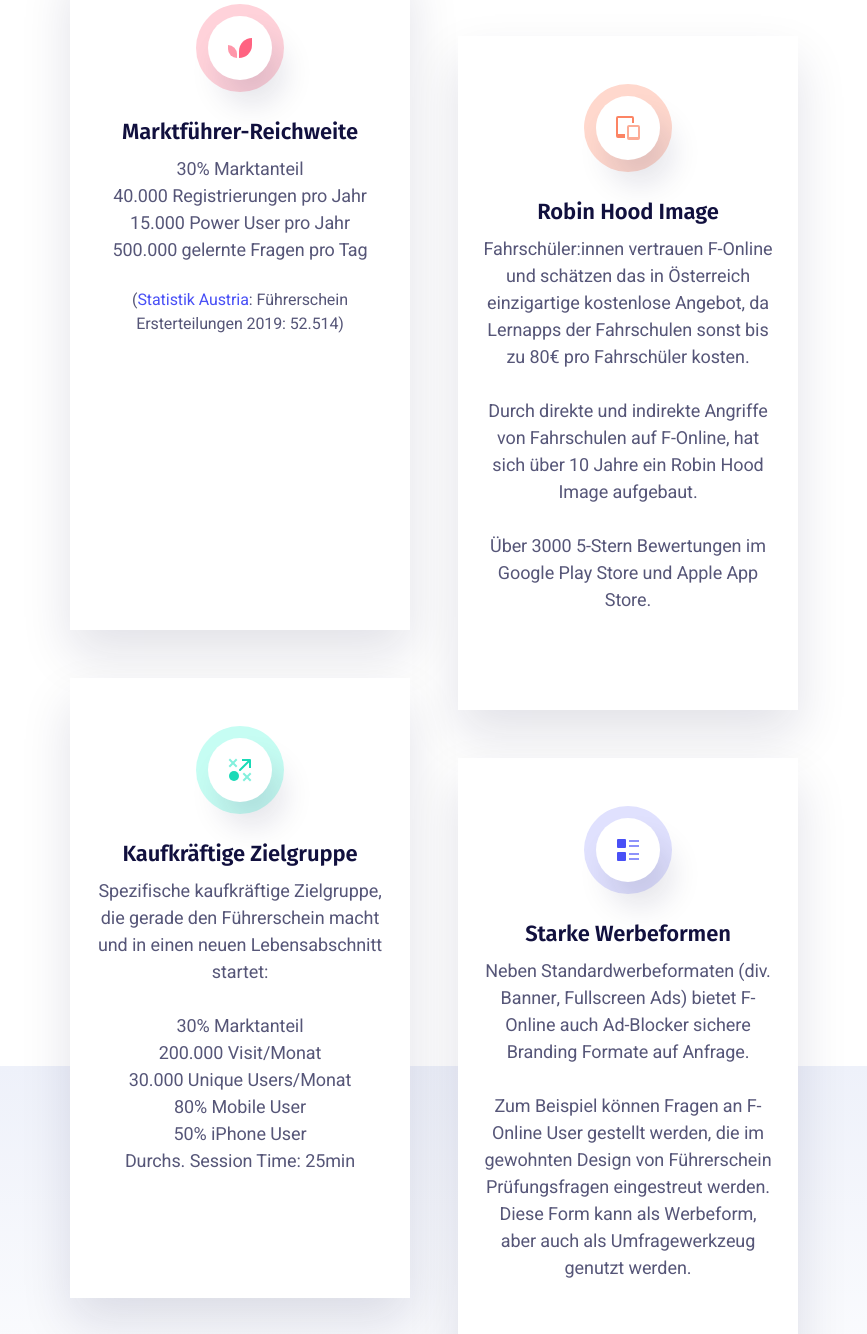
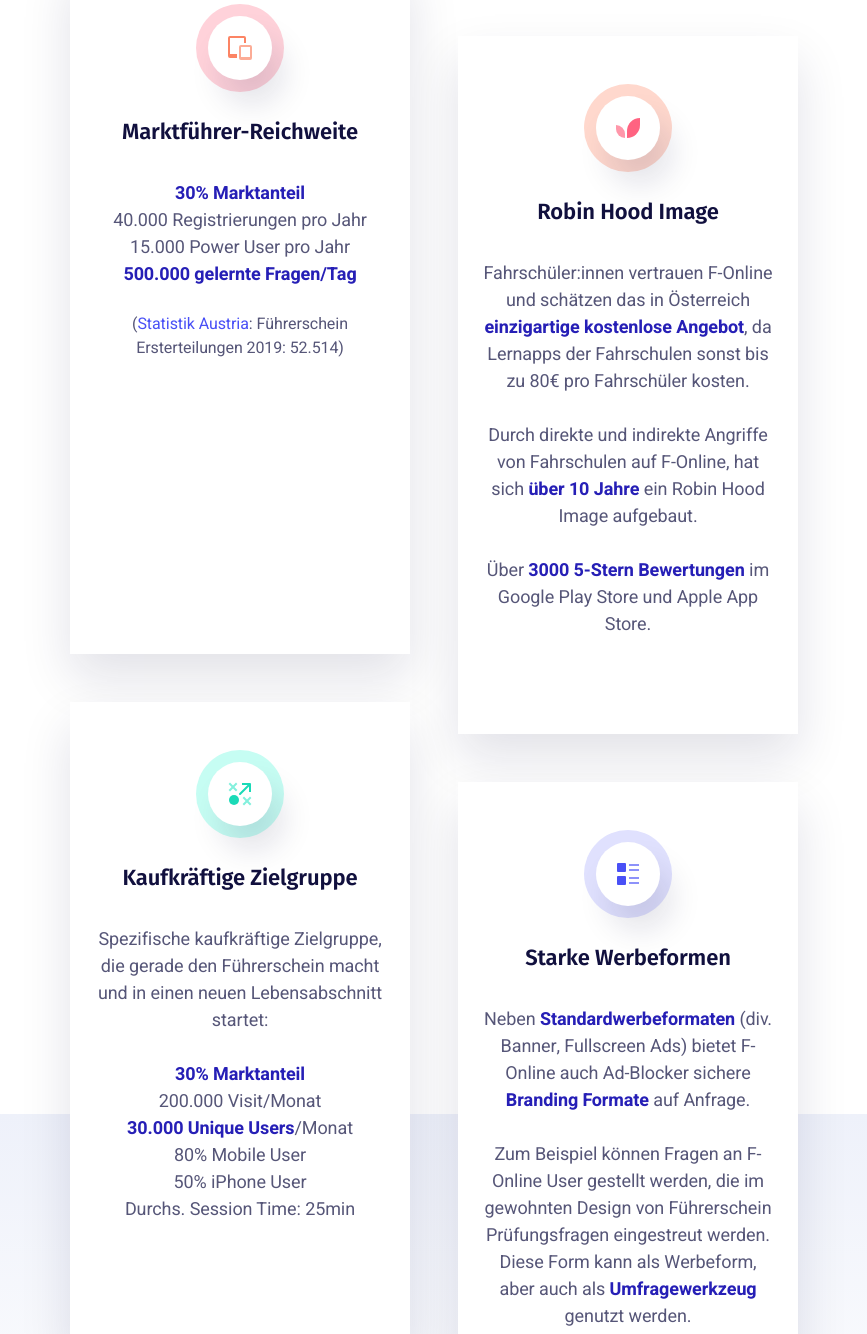
Before and after one commit to f-online/landing-werbung, a website: page src/index.html in a window 1280 px wide. Shown: the part 1150-2484 px from the top of the page, without its empty margins (206-1073 px from the left). Drawn offline with nearby package versions, Linux system fonts and the light colour scheme; files that its build step writes are made by us from their sources; files whose address does not match are found by name.

Commit message:
link clickable, icons

```diff
--- a/src/index.html
+++ b/src/index.html
@@ -279,17 +279,17 @@
                                     <div class="feature-icon" style="background:#FFD2DA;">
 										<svg width="88" height="88" xmlns="http://www.w3.org/2000/svg">
 										    <g fill="none" fill-rule="nonzero">
-										        <path d="M43 47v7a13 13 0 0 0 13-13v-7c-7.18 0-13 5.82-13 13z" fill="#FF6381"/>
-										        <path d="M32 41v4a9 9 0 0 0 9 9v-4a9 9 0 0 0-9-9z" fill="#FF97AA"/>
+										        <path d="M54 56h-9a2 2 0 0 1-2-2V43a2 2 0 0 1 2-2h9a2 2 0 0 1 2 2v11a2 2 0 0 1-2 2zm-9-13v10h9V43h-9z" fill="#FCAC96"/>
+										        <path d="M41 50h-7V34h14v5h2v-5a2 2 0 0 0-2-2H34a2 2 0 0 0-2 2v18a2 2 0 0 0 2 2h7v-4z" fill="#FC8464"/>
 										    </g>
 										</svg>
                                     </div>
-                                    <h4 class="feature-title h3-mobile mb-8">Marktführer-Reichweite</h4>
+                                    <h4 class="feature-title h3-mobile mb-32">Marktführer-Reichweite</h4>
                                     <p class="text-sm">
-										30% Marktanteil<br>
+										<strong>30% Marktanteil</strong><br>
 										40.000 Registrierungen pro Jahr<br>
 										15.000 Power User pro Jahr<br>
-										500.000 gelernte Fragen pro Tag<br>
+										<strong>500.000 gelernte Fragen/Tag</strong><br>
 
 										<div class="text-xs mt-8">(<a href="http://www.statistik.at/web_de/statistiken/energie_umwelt_innovation_mobilitaet/verkehr/strasse/fuehrerscheine_lenkberechtigungen/index.html">Statistik Austria</a>: Führerschein Ersterteilungen 2019: 52.514)</div>
 									</p>
@@ -300,16 +300,17 @@
                                     <div class="feature-icon" style="background:#FFD8CD;">
 										<svg width="88" height="88" xmlns="http://www.w3.org/2000/svg">
 										    <g fill="none" fill-rule="nonzero">
-										        <path d="M54 56h-9a2 2 0 0 1-2-2V43a2 2 0 0 1 2-2h9a2 2 0 0 1 2 2v11a2 2 0 0 1-2 2zm-9-13v10h9V43h-9z" fill="#FCAC96"/>
-										        <path d="M41 50h-7V34h14v5h2v-5a2 2 0 0 0-2-2H34a2 2 0 0 0-2 2v18a2 2 0 0 0 2 2h7v-4z" fill="#FC8464"/>
+										        <path d="M43 47v7a13 13 0 0 0 13-13v-7c-7.18 0-13 5.82-13 13z" fill="#FF6381"/>
+										        <path d="M32 41v4a9 9 0 0 0 9 9v-4a9 9 0 0 0-9-9z" fill="#FF97AA"/>
 										    </g>
 										</svg>
+
                                     </div>
-                                    <h4 class="feature-title h3-mobile mb-8">Robin Hood Image</h4>
-                                    <p class="text-sm">Fahrschüler:innen vertrauen F-Online und schätzen das in Österreich einzigartige kostenlose Angebot, da Lernapps der Fahrschulen sonst bis zu 80€ pro Fahrschüler kosten.<br><br>
+                                    <h4 class="feature-title h3-mobile mb-32">Robin Hood Image</h4>
+                                    <p class="text-sm">Fahrschüler:innen vertrauen F-Online und schätzen das in Österreich <strong>einzigartige kostenlose Angebot</strong>, da Lernapps der Fahrschulen sonst bis zu 80€ pro Fahrschüler kosten.<br><br>
 
-										Durch direkte und indirekte Angriffe von Fahrschulen auf F-Online, hat sich über 10 Jahre ein Robin Hood Image aufgebaut.
-										<br><br>Über 3000 5-Stern Bewertungen im Google Play Store und Apple App Store.</p>
+										Durch direkte und indirekte Angriffe von Fahrschulen auf F-Online, hat sich <strong>über 10 Jahre</strong> ein Robin Hood Image aufgebaut.
+										<br><br>Über <strong>3000 5-Stern Bewertungen</strong> im Google Play Store und Apple App Store.</p>
                                 </div>
                             </div>
 							<div class="feature text-center is-revealing">
@@ -323,11 +324,11 @@
 										    </g>
 										</svg>
                                     </div>
-                                    <h4 class="feature-title h3-mobile mb-8">Kaufkräftige Zielgruppe</h4>
+                                    <h4 class="feature-title h3-mobile mb-32">Kaufkräftige Zielgruppe</h4>
                                     <p class="text-sm">Spezifische kaufkräftige Zielgruppe, die gerade den Führerschein macht und in einen neuen Lebensabschnitt startet:<br><br>
-										30% Marktanteil<br>
+										<strong>30% Marktanteil</strong><br>
 										200.000 Visit/Monat<br>
-										30.000 Unique Users/Monat<br>
+										<strong>30.000 Unique Users</strong>/Monat<br>
 										80% Mobile User<br>
 										50% iPhone User<br>
 										Durchs. Session Time: 25min
@@ -344,12 +345,12 @@
 										    </g>
 										</svg>
                                     </div>
-                                    <h4 class="feature-title h3-mobile mb-8">Starke Werbeformen</h4>
-                                    <p class="text-sm">Neben Standardwerbeformaten (div. Banner, Fullscreen Ads)
-										bietet F-Online auch Ad-Blocker sichere Branding Formate auf Anfrage.<br><br>
+                                    <h4 class="feature-title h3-mobile mb-32">Starke Werbeformen</h4>
+                                    <p class="text-sm">Neben <strong>Standardwerbeformaten</strong> (div. Banner, Fullscreen Ads)
+										bietet F-Online auch Ad-Blocker sichere <strong>Branding Formate</strong> auf Anfrage.<br><br>
 										Zum Beispiel können Fragen an F-Online User gestellt werden, die im gewohnten Design
 										von Führerschein Prüfungsfragen eingestreut werden.
-										Diese Form kann als Werbeform, aber auch als Umfragewerkzeug genutzt werden.</p>
+										Diese Form kann als Werbeform, aber auch als <strong>Umfragewerkzeug</strong> genutzt werden.</p>
                                 </div>
                             </div>
 						</div>
@@ -397,7 +398,7 @@
 								<div class="testimonial-inner">
 									<div class="testimonial-main">
 										<div class="testimonial-header">
-											<img class="mb-16" src="dist/images/testimonial-01.png" alt="Testimonial">
+											<img class="mb-16" src="dist/images/male.png" alt="Testimonial">
 										</div>
 										<div class="testimonial-body">
 											<p class="mb-0">Die App bietet alle Fragen und ist somit die einzig mir bekannte Möglichkeit, diese auch kostenlos üben zu können. Das bisschen Werbung ist ein geringer Preis für das, was sie bietet finde ich. </p>
@@ -414,7 +415,7 @@
 								<div class="testimonial-inner">
 									<div class="testimonial-main">
 										<div class="testimonial-header">
-											<img class="mb-16" src="dist/images/testimonial-02.png" alt="Testimonial">
+											<img class="mb-16" src="dist/images/female.png" alt="Testimonial">
 										</div>
 										<div class="testimonial-body">
 											<p class="mb-0">super app! habe ausschließlich mit dieser app gelernt - alle fragen sind enthalten und man kann sich exzellent auf die prüfung vorbereiten 👍 ein lob an die Entwickler und das Team der App das es dazu noch gratis ist 👏🎉 da die app gratis ist, ist natürlich auch Werbung im spiel, die aber auf keinen Fall zu übertrieben oder lästig ist 👍</p>
@@ -431,7 +432,7 @@
 								<div class="testimonial-inner">
 									<div class="testimonial-main">
 										<div class="testimonial-header">
-											<img class="mb-16" src="dist/images/testimonial-03.png" alt="Testimonial">
+											<img class="mb-16" src="dist/images/female.png" alt="Testimonial">
 										</div>
 										<div class="testimonial-body">
 											<p class="mb-0">Einfach nur Danke für diese tolle App! Hab dadurch meinen B-Führerschein super gemeistert - *leider* ließ ich mir von der neuen Fahrschule für den A-Schein eine teure andere App einreden, wo ich nicht mal auf alle Module zugreifen kann..! Ich empfehle F-Online jeden weiter!</p>
--- a/src/src/scss/layout/_testimonials.scss
+++ b/src/src/scss/layout/_testimonials.scss
@@ -101,6 +101,8 @@
 .testimonial-footer {
 	@include font-weight(medium);
 	margin-bottom: 12px;
+	margin-top: 12px;
+	z-index: 100;
 }
 
 @include media( '>medium' ) {
--- /dev/null
+++ b/src/src/scss/layout/custom.scss
@@ -0,0 +1,4 @@
+.feature-inner strong {
+	color: color(primary, 3);
+	font-weight: bold;
+}
--- a/src/src/scss/style.scss
+++ b/src/src/scss/style.scss
@@ -72,3 +72,6 @@
 # Footer
 --------------------------------------------------------------*/
 @import "layout/footer";
+
+
+@import "layout/custom";
```
Also changed, not shown: src/src/images/female.png (added), src/src/images/male.png (added).
